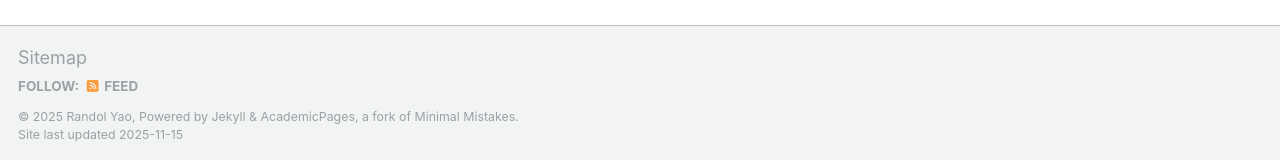
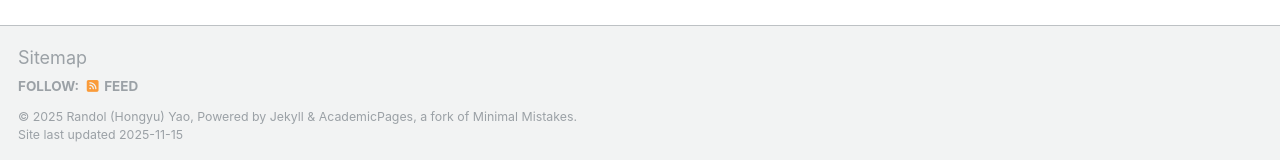
Before and after one commit to hyyao223/hyyao223.github.io, a Jekyll site: the page built from _pages/about.md, in a window 1280 px wide. Shown: the part 737-897 px from the top of the page. Built offline with Jekyll 4.4.1, drawn with Linux system fonts in a browser that asks for light colours.

Commit message:
Update _config.yml

```diff
--- a/_config.yml
+++ b/_config.yml
@@ -10,7 +10,7 @@
 locale                   : "en-US"
 title                    : "Homepage"
 title_separator          : "-"
-name                     : &name "Randol Yao"
+name                     : &name "Randol (Hongyu) Yao"
 description              : &description "personal description"
 url                      : https://hyyao223.github.io/ # the base hostname & protocol for your site e.g. "https://[your GitHub username].github.io"
 baseurl                  : "" # the subpath of your site, e.g. "/blog"
```
